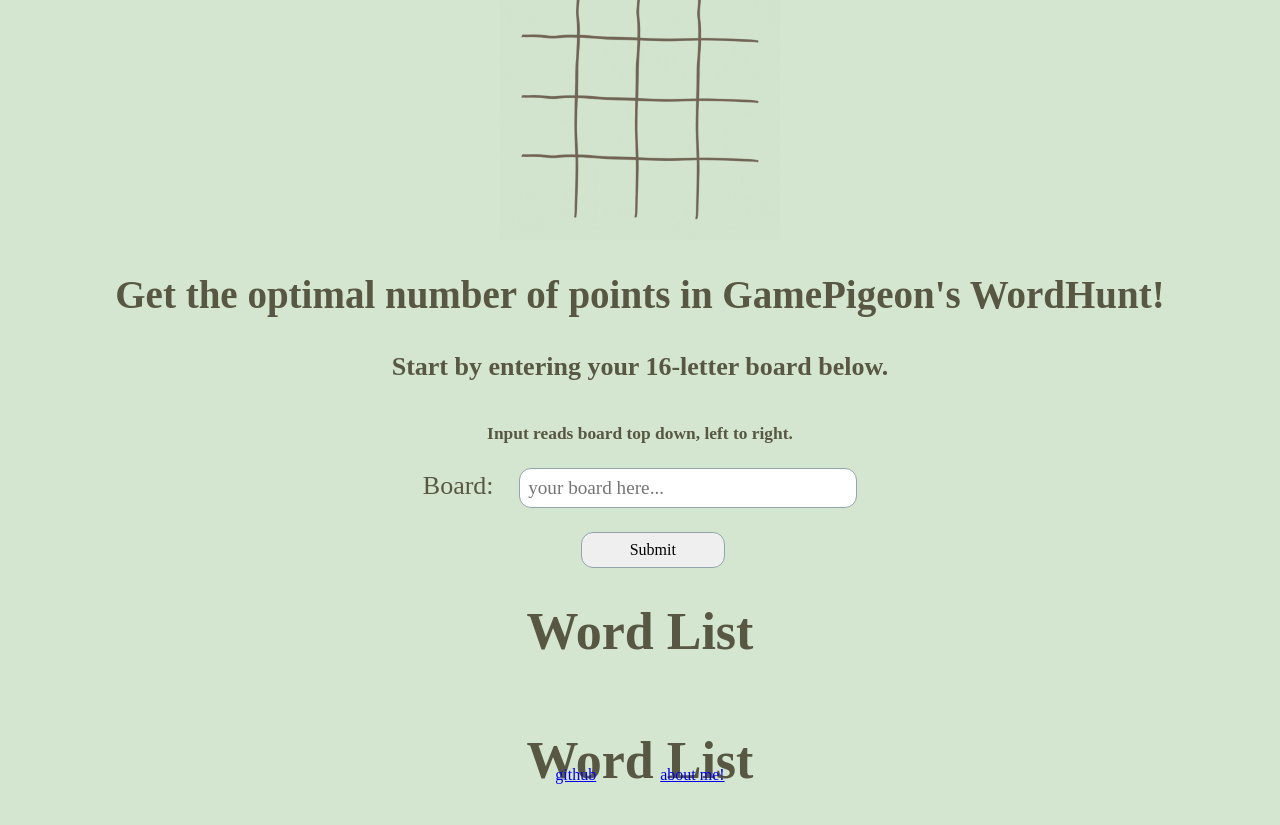
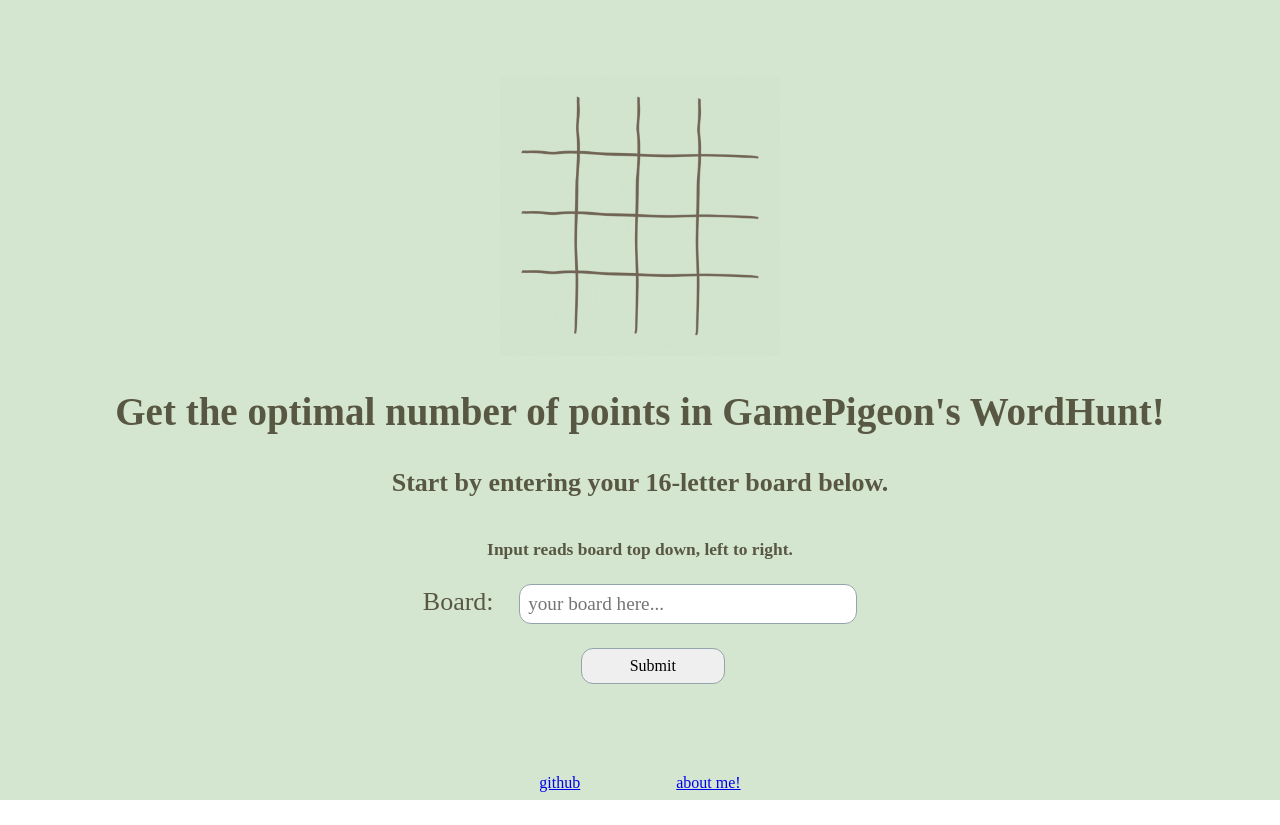
Before and after one commit to 32111jl/Wordhunt-Frontend, a React (Create React App) app: page / in a window 1280 px wide. After the commit the page ends 800 px from the top, so only its background shows below. Built offline with nearby package versions, Linux system fonts and the light colour scheme; a web font is replaced by a local one.

Commit message:
no more popups for now

```diff
--- a/src/App.css
+++ b/src/App.css
@@ -26,13 +26,17 @@
   justify-content: center;
   font-size: calc(10px + 2vmin);
   color: #585743;
+  positive: relative;
 }
 
 .wh-footer {
   color: #91a5ab;
   font-size: 1.0rem;
   position: absolute;
-  bottom: 2vh;
+  bottom: 1vh;
+  width: 100%;
+  display: flex;
+  justify-content: center;
 }
 
 @keyframes App-logo-spin {
@@ -49,9 +53,9 @@
 }
 
 .github-link {
-  margin-right: 2rem;
+  margin-right: 3rem;
 }
 
 .about-link {
-  margin-left: 2rem;
+  margin-left: 3rem;
 }
--- a/src/App.js
+++ b/src/App.js
@@ -1,4 +1,4 @@
-import React, { useEffect } from 'react';
+import React, { useState, useEffect } from 'react';
 import logo from './wordhunt.gif';
 import './App.css';
 import Form from './Form';
@@ -6,9 +6,15 @@
 
 function App() {
 
+  const [showPopup, setShowPopup] = useState(false);
+
   useEffect(() => {
     document.title = "WordHunt Solver";
   }, []);
+
+  const handleShowPopup = () => {
+    setShowPopup(true);
+  };
 
   return (
     <div className="solver">
@@ -24,8 +30,8 @@
           </label>
           <input type="submit" className="submitInput" value="Submit"/>
         </form> */}
-        <Form />
-        <Popup />
+        <Form handleShowPopup={handleShowPopup} />
+        {showPopup && <Popup />}
         <div className="wh-footer">
           <a
           className="github-link"
--- a/src/Form.css
+++ b/src/Form.css
@@ -21,7 +21,6 @@
   font-size: 1.2rem;
 }
 
-/* make submit not as long */
 input[type="submit"] {
   width: 9rem;
   font: inherit;
--- /dev/null
+++ b/src/Popup.css
@@ -0,0 +1,28 @@
+popup {
+  position: fixed;
+  top: 0;
+  left: 0;
+  width: 100%;
+  height: 100%;
+  background: white;
+  display: flex;
+  justify-content: center;
+  align-items: center;
+  z-index: 999;
+}
+
+popup-inner {
+  background: white;
+  border-radius: 5px;
+  padding: 20px;
+}
+
+popup-content {
+  max-height: 80vh;
+  overflow-y: auto;
+}
+
+word-list {
+  list-style-type: none;
+  padding: 0;
+}
--- a/src/Popup.js
+++ b/src/Popup.js
@@ -1,4 +1,5 @@
 import React from 'react';
+import './Popup.css';
 
 function Popup({ wordList = [] }) {
   const renderPopup = () => {
@@ -6,16 +7,16 @@
       return (
         <div className="popup">
           <div className="popup-inner">
-            <dialog open>
+            {/* <dialog open> */}
               <div className="popup-content">
                 <h4>Here are the words that can be made!</h4>
-                <ul>
+                <ul className="word-list">
                   {wordList.map((word, index) => (
                     <li key={index}>{word}</li>
                   ))}
                 </ul>
               </div>
-            </dialog>
+            {/* </dialog> */}
           </div>
         </div>
       );
@@ -25,7 +26,6 @@
 
   return (
     <div>
-      <h1>Word List</h1>
       {renderPopup()}
     </div>
   );
```
